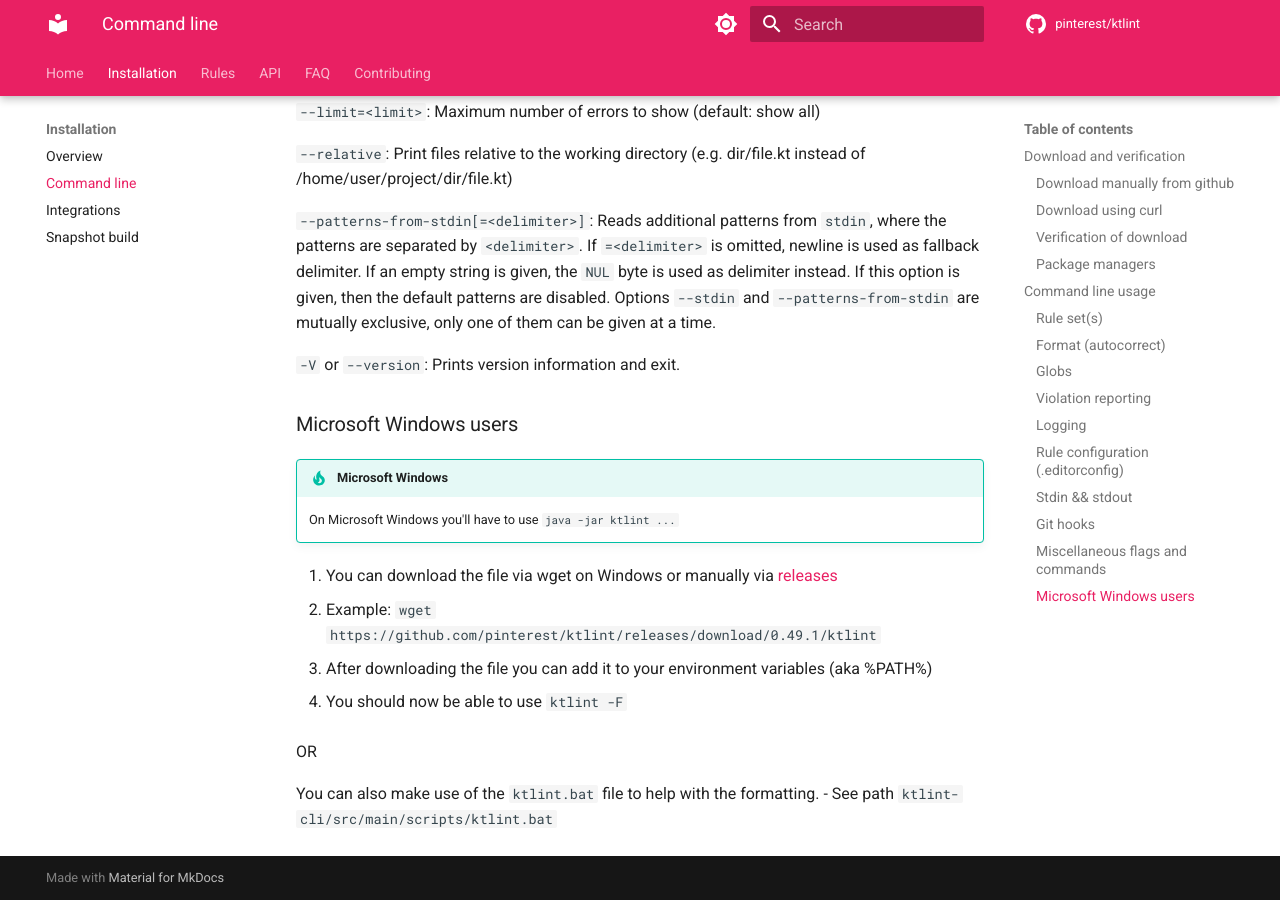
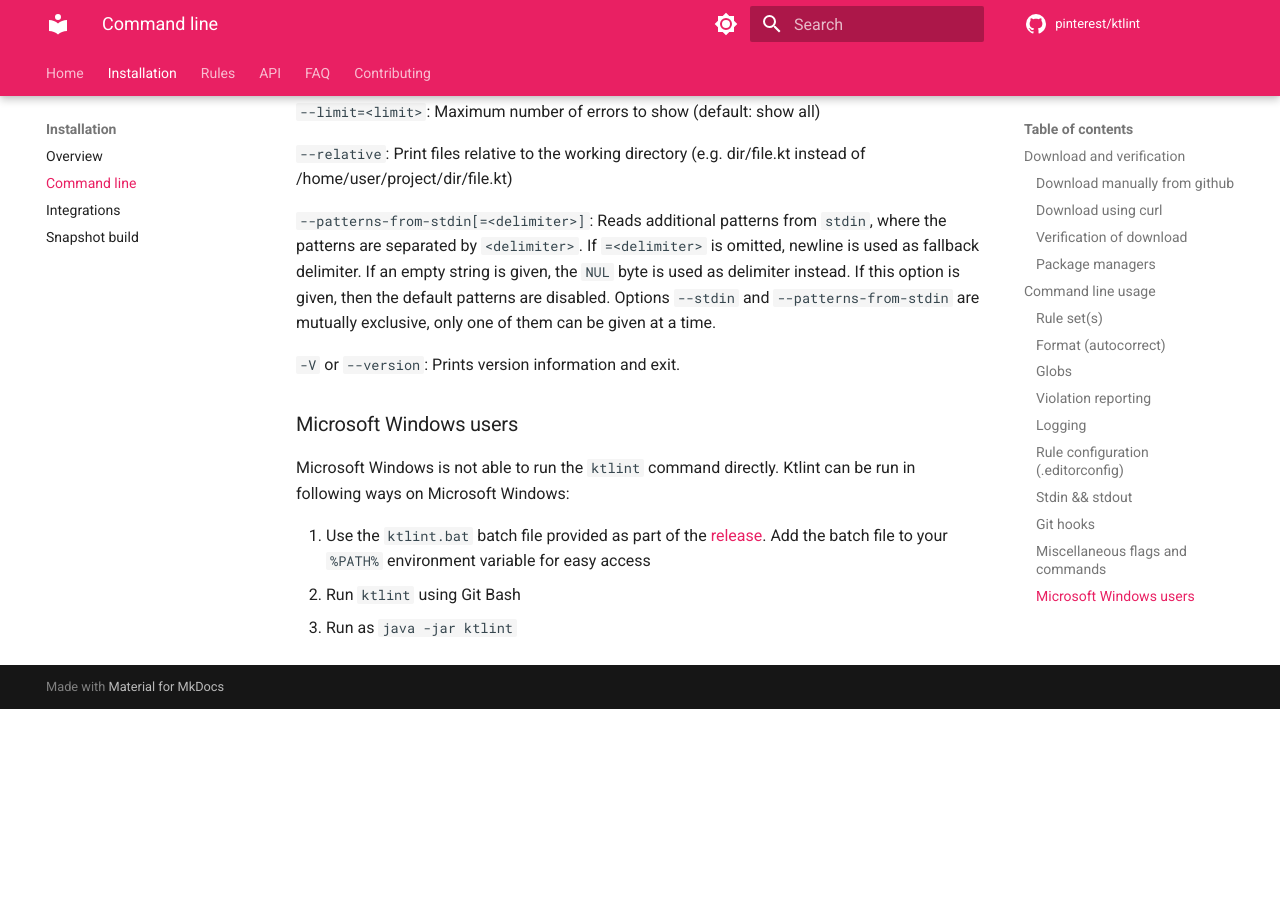
Before and after one commit to pinterest/ktlint, an MkDocs documentation site: the page built from documentation/snapshot/docs/install/cli.md, in a window 1280 px wide and 900 px high, scrolled down 5977 px. Built offline with MkDocs 1.6.1 and Material for MkDocs 9.7.7, drawn with Linux system fonts in a browser that asks for light colours; comment, search, counter and statistics services are not loaded; the version menu is left out; after the commit the page ends 6686 px from its top, so only the background shows below that.

Commit message:
Improve documentation

```diff
--- a/documentation/snapshot/docs/install/cli.md
+++ b/documentation/snapshot/docs/install/cli.md
@@ -218,17 +218,8 @@ Options `--stdin` and `--patterns-from-stdin` are mutually exclusive, only one o
 
 ### Microsoft Windows users
 
-!!! tip "Microsoft Windows"
-    On Microsoft Windows you'll have to use `java -jar ktlint ...`
+Microsoft Windows is not able to run the `ktlint` command directly. Ktlint can be run in following ways on Microsoft Windows:
 
-1. You can download the file via wget on Windows or manually via [releases](https://github.com/pinterest/ktlint/releases)
-   - Example: `wget https://github.com/pinterest/ktlint/releases/download/0.49.1/ktlint`
-
-2. After downloading the file you can add it to your environment variables (aka %PATH%)
-
-3. You should now be able to use `ktlint -F`
-
-OR
-
-You can also make use of the `ktlint.bat` file to help with the formatting.
-- See path `ktlint-cli/src/main/scripts/ktlint.bat`
+1. Use the `ktlint.bat` batch file provided as part of the [release](https://github.com/pinterest/ktlint/releases/tag/0.49.1). Add the batch file to your `%PATH%` environment variable for easy access
+2. Run `ktlint` using Git Bash
+3. Run as `java -jar ktlint`
```
